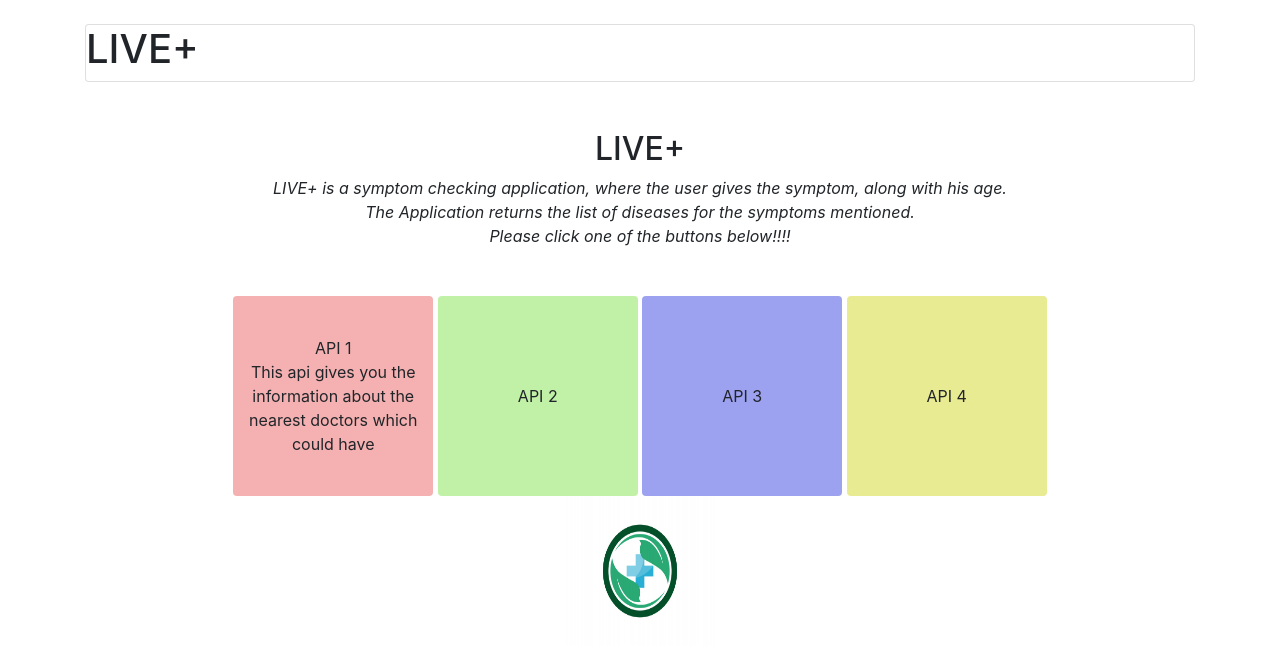
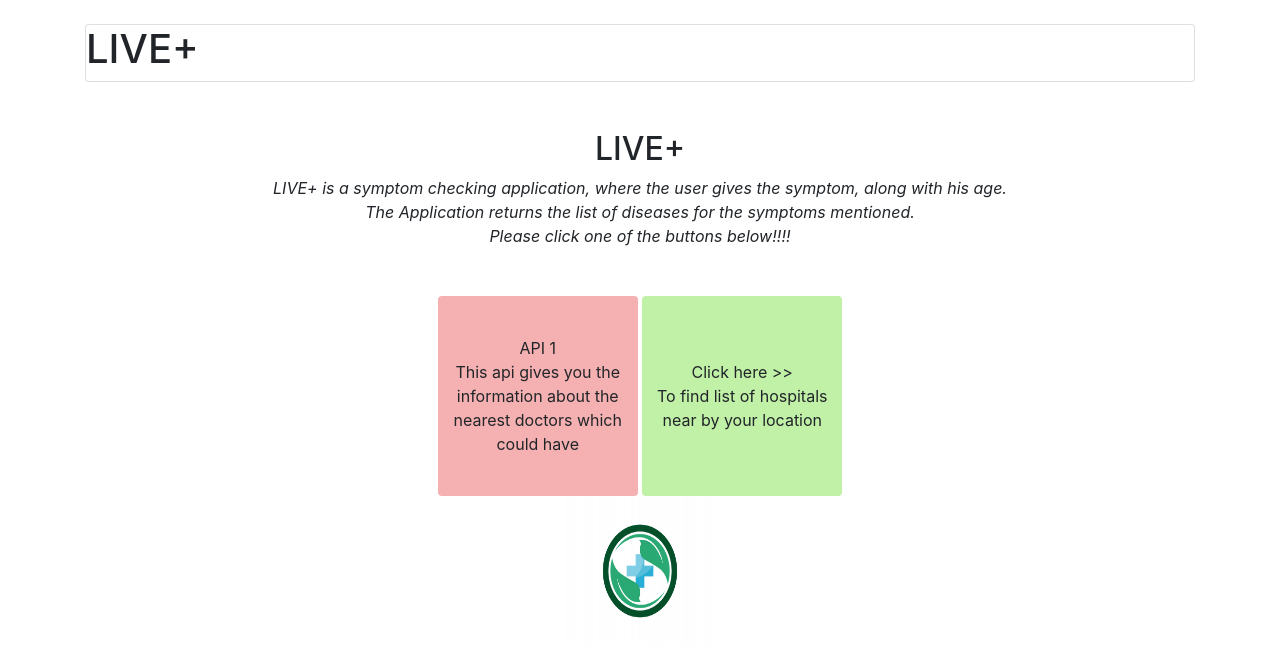
Before and after one commit to Sukanya-Kothapally/FullStack-Project, a Flask app: page / in a window 1280 px wide. Shown: the top 657 px of the page. Run offline with Flask 2, Linux system fonts and the light colour scheme; some libraries are stand-ins or nearby versions.

Commit message:
routingforsecondbutton

```diff
--- a/app.py
+++ b/app.py
@@ -1,11 +1,24 @@
 import json
 from flask import Flask, render_template, request
+from flask import render_template,make_response
+from flask import Flask, request, redirect, url_for
+
+import googlemaps
 
 app = Flask(__name__)
 
+# home page
 @app.route('/')
 def index():
     return render_template("index.html")
 
+#button2 home page
+@app.route('/live+/location/', methods=['POST','GET'])
+def location():
+        return render_template("locationform.html")
+
+
+
+
 if __name__ == '__main__':
     app.run(debug=True)
--- a/templates/index.html
+++ b/templates/index.html
@@ -22,10 +22,9 @@
                 <h2>LIVE+</h2>
                 <div><i>LIVE+ is a symptom checking application, where the user gives the symptom, along with his age.<br> The Application returns the list of diseases for the symptoms mentioned.<br>Please click one of the buttons below!!!!</i></div>
                 <br><br>
-                <button type="button"  class="btn" id="first" style="height:200px;width:200px" onclick="location.href='/api/one';">API 1 </br> <span> This api gives you the information about the nearest doctors which could have</span></button>
-                <button type="button"  class="btn" id="second" style="height:200px;width:200px" onclick="location.href='/api/two';">API 2</button>
-                <button type="button"  class="btn" id="third" style="height:200px;width:200px" onclick="location.href='/api/four';">API 3</button>
-                <button type="button"  class="btn" id="fourth" style="height:200px;width:200px"  onclick="location.href='/api/five';">API 4</button>
+                <button type="button"  class="btn" id="first" style="height:200px;width:200px" onclick="location.href='/live+/one';">API 1 </br> <span> This api gives you the information about the nearest doctors which could have</span></button>
+                <button type="button"  class="btn" id="second" style="height:200px;width:200px" onclick="location.href='/live+/location';">Click here >> </br> <span>To find list of hospitals near by your location</span></button>
+
 
 
             </center>
```
Also changed, not shown: requirements.txt (+11 -1 lines).
